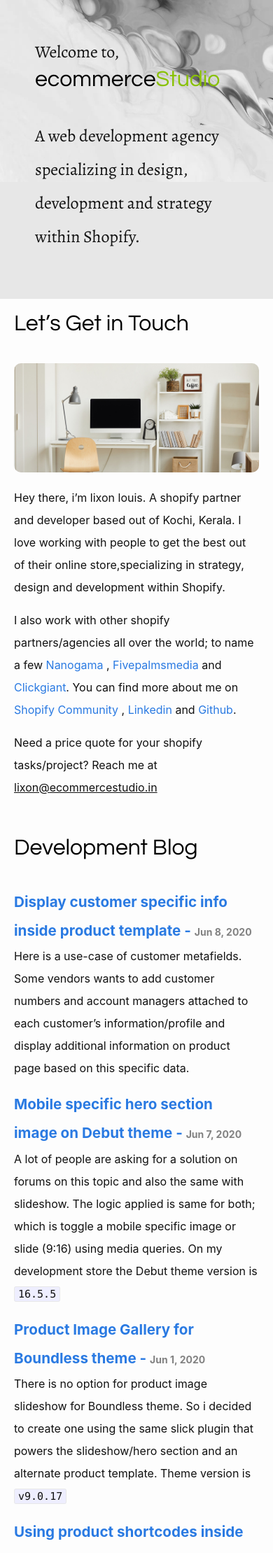
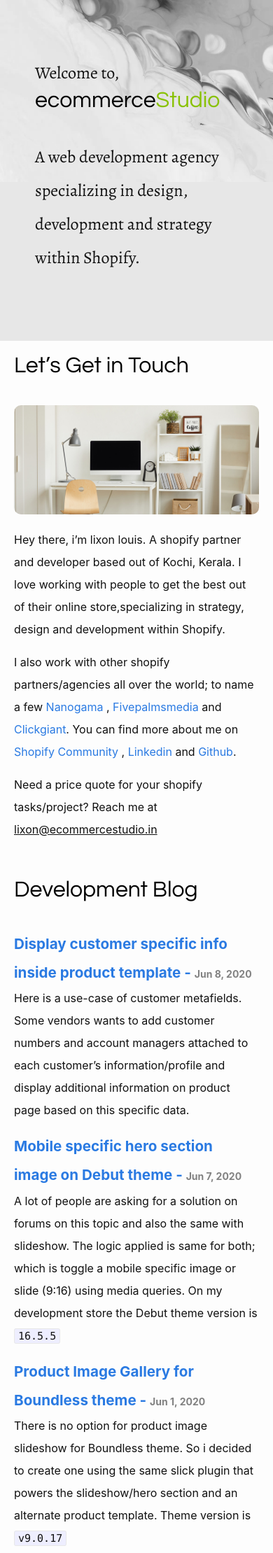
Before and after one commit to lixonic/ecommercestudio, a Jekyll site: the page built from index.markdown, in a window 390 px wide. Shown: the top 2219 px of the page at 70% size. Built offline with Jekyll 4.4.1, drawn with Linux system fonts in a browser that asks for light colours.

Commit message:
update header padding -mobile

```diff
--- a/assets/css/style.scss
+++ b/assets/css/style.scss
@@ -13,7 +13,7 @@
     font-size: 1rem;
 }
 header{
-    padding: 50px;
+    padding: 80px 50px;
     background: #e7e7e7 url('/images/general/header-bg.jpg') no-repeat top right;
     background-size: 100%;
 }
```
